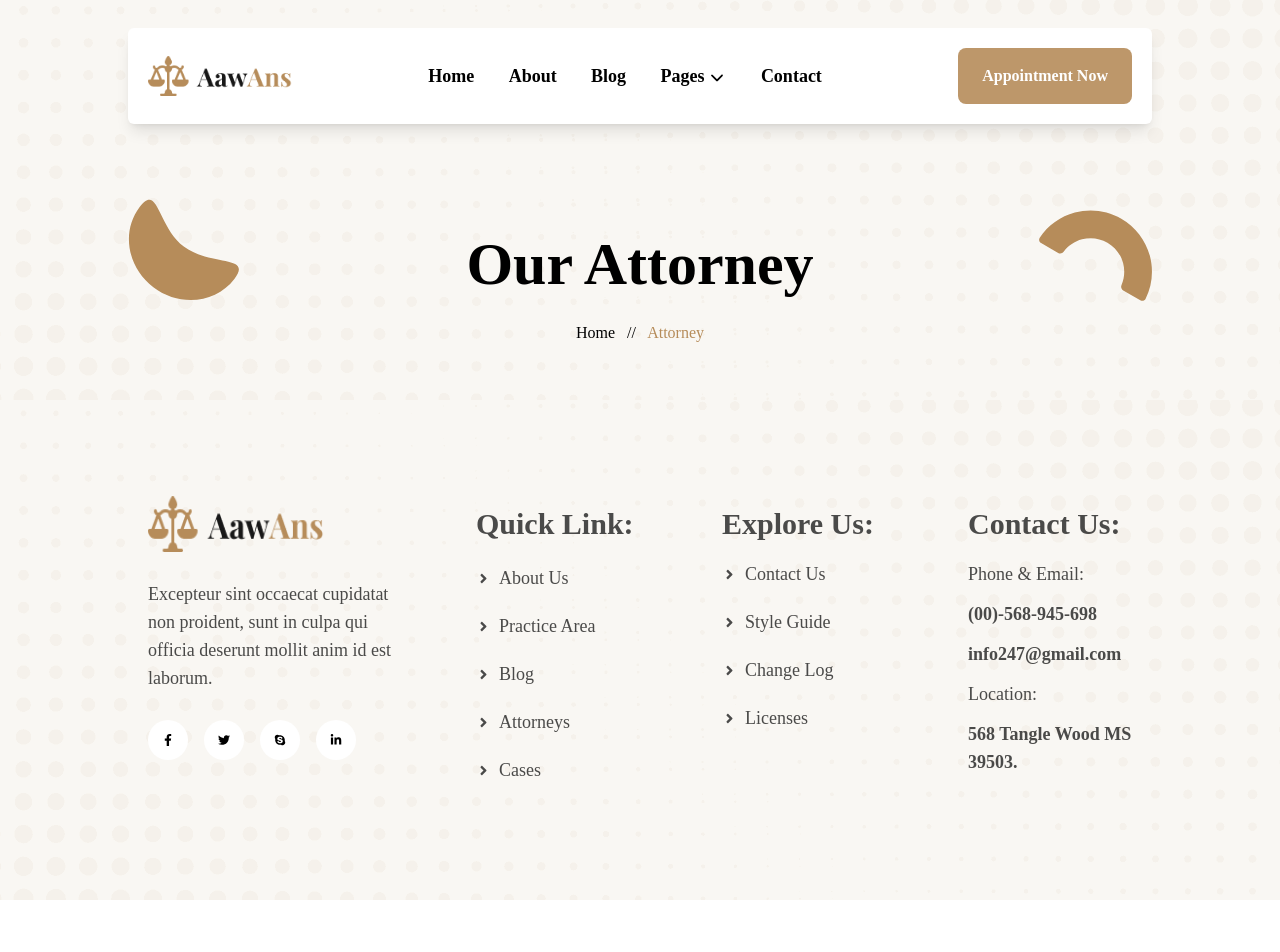
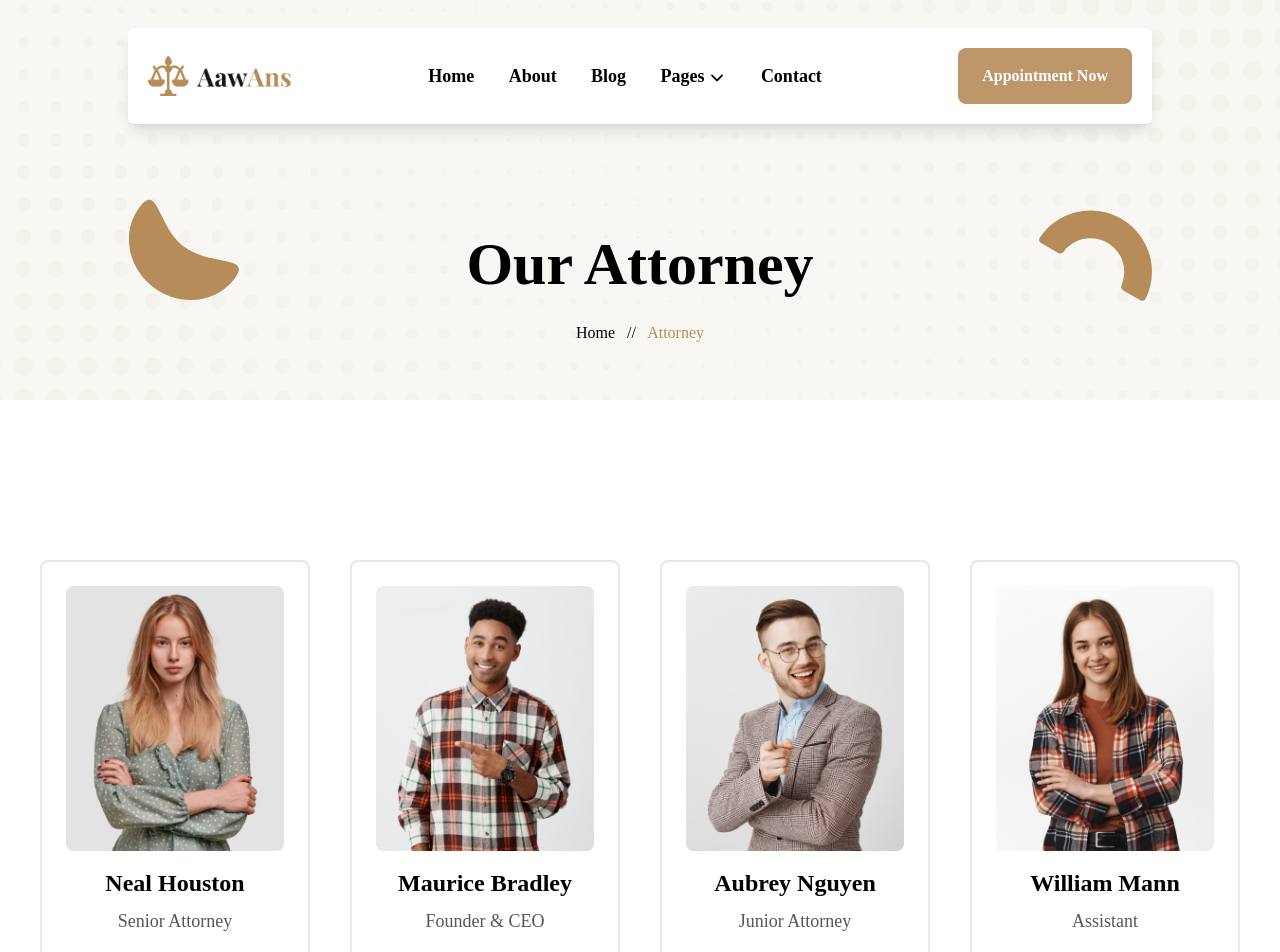
Before and after one commit to dm-mensavi/aawans-zaptek, a React (Create React App) app: page /attorney in a window 1280 px wide. Shown: the top 952 px of the page. Before the commit the page ends 900 px from the top, so only its background shows below. Built offline with nearby package versions, Linux system fonts and the light colour scheme.

Commit message:
just finished attorneys page

```diff
--- a/src/Pages/Attorney.js
+++ b/src/Pages/Attorney.js
@@ -1,6 +1,7 @@
 import React from 'react'
 import Header from '../components/Header'
 import { Helmet } from "react-helmet";
+import { attorneyData } from './AttorneyData';
 
 function Attorney() {
   return (
@@ -9,6 +10,17 @@ function Attorney() {
 				<title>Attorney - AawAans</title>
 			</Helmet>
       <Header pageTitle="Our Attorney" name="Attorney" />
+     <div>
+         <div className='grid lg:grid-cols-4 sm:grid-cols-3 lg:gap-10 gap-8 rounded-xl lg:pt-40 pt-20 pb-20 p-10 lg:p-10 lg:pb-40'>
+        {attorneyData.map((attorneys)=>(
+          <div className='border-2 lg:p-6 p-6 rounded-lg flex flex-col items-center'>
+            <img src={attorneys.pic} alt='attorney pictures' />
+            <p className='font-bold font-serif text-2xl pt-4'>{attorneys.name} </p>
+            <p className='text-lg text-secondaryLight pt-2'>{attorneys.position} </p>
+          </div>
+        ))}
+      </div>
+     </div>
     </div>
   )
 }
--- /dev/null
+++ b/src/Pages/AttorneyData.js
@@ -0,0 +1,59 @@
+import attorney1 from '../public/attorney-img-1.jpg';
+import attorney2 from '../public/attorney-img-2.jpg';
+import attorney3 from '../public/attorney-img-3.jpg';
+import attorney4 from '../public/attorney-img-4.jpg';
+import attorney5 from '../public/attorney-img-5.jpg';
+import attorney6 from '../public/attorney-img-6.jpg';
+import attorney7 from '../public/attorney-img-7.jpg';
+import attorney8 from '../public/attorney-img-8.jpg';
+
+export const attorneyData=[
+    {
+        id:1,
+        name: 'Neal Houston',
+        position:'Senior Attorney',
+        pic: attorney1
+    },
+    {
+        id:2,
+        name: 'Maurice Bradley',
+        position:'Founder & CEO',
+        pic: attorney2
+    },
+    {
+        id:3,
+        name: 'Aubrey Nguyen',
+        position:'Junior Attorney',
+        pic: attorney3
+    },
+    {
+        id:4,
+        name: 'William Mann',
+        position:'Assistant',
+        pic: attorney4
+    },
+    {
+        id:5,
+        name: 'Christine Lee',
+        position:'Senior Attorney',
+        pic: attorney5
+    },
+    {
+        id:6,
+        name: 'Israel Norman',
+        position:'Assistant',
+        pic: attorney6
+    },
+    {
+        id:7,
+        name: 'Bryan Howard',
+        position:'Junior Attorney',
+        pic: attorney7
+    },
+    {
+        id:8,
+        name: 'Carmen Dixon',
+        position:'Assistant',
+        pic: attorney8
+    }
+]
```
